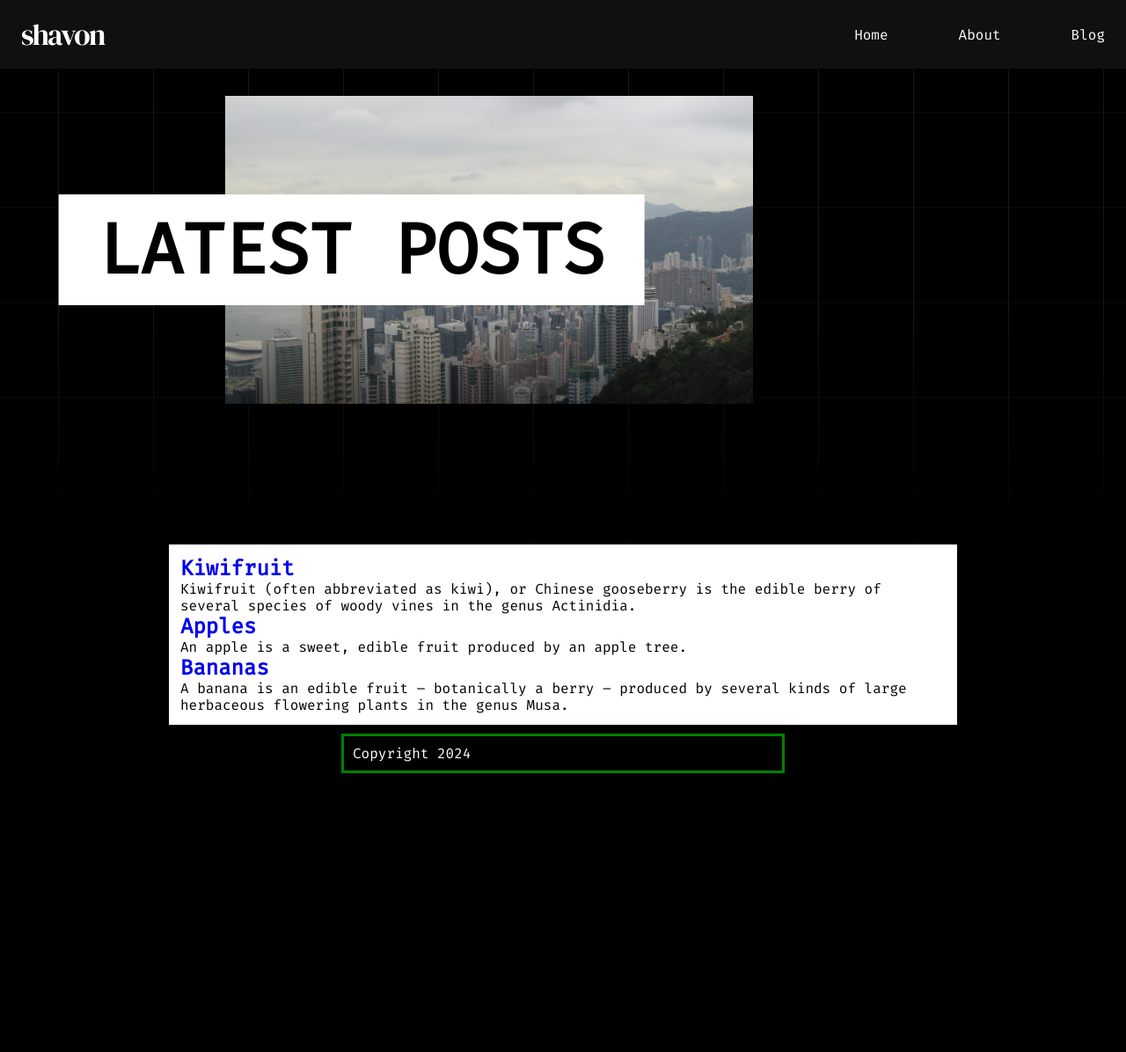
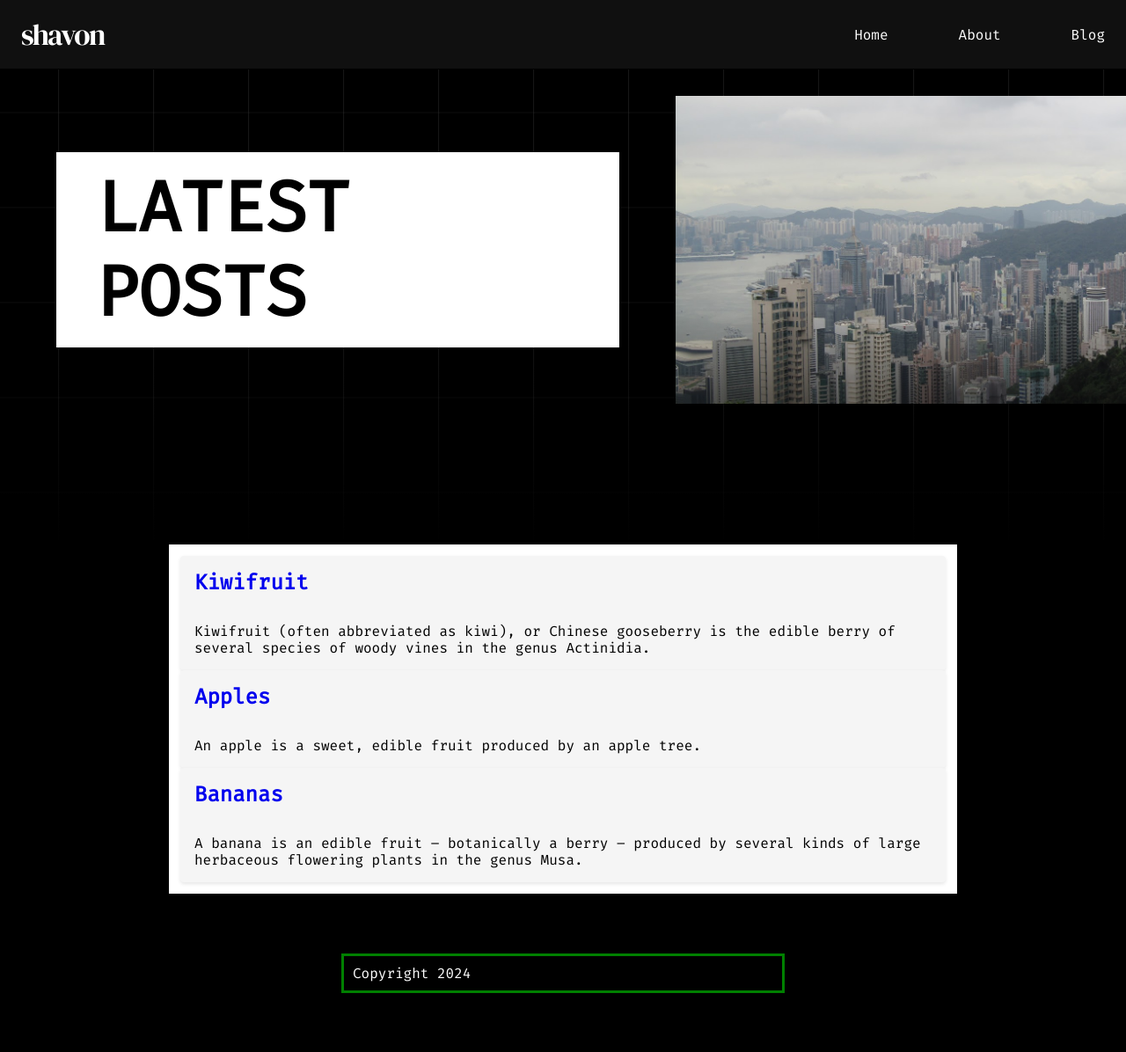
Before and after one commit to snand5/snand5.github.io, a Jekyll site: the page built from blog.html, in a window 1280 px wide. Shown: the whole page at 88% size. Built offline with Jekyll 4.4.1, drawn with Linux system fonts in a browser that asks for light colours; before the commit the page ends 1004 px from its top, so only the background shows below that.

Commit message:
css grid testing

```diff
--- a/_sass/main.scss
+++ b/_sass/main.scss
@@ -141,21 +141,21 @@ a {
         transform: translateY(-8px) rotate(-45deg);
     }
 }
-
+// Main title section
 .maintitle {
-    background-image: url("/assets/images/img01.jpg");
-    height: 60%;
+    display: grid;
+    grid-template-areas:
+      "title img";
+    height: 60vh; /* Using viewport units for height */
     width: 100%;
     position: sticky;
-    background-position: center;
+    background-image: url("/assets/images/img01.jpg");
+    background-position: center center;
     background-size: cover;
-    background-position: center center;
     z-index: 0;
-  }
 
-
-.maintitle:after {
-    content: '';
+    &:after {
+      content: "";
       position: absolute;
       top: 0;
       left: 0;
@@ -163,48 +163,95 @@ a {
       bottom: 0;
       background: linear-gradient(to bottom, transparent 50%, black 100%);
     }
+  }
 
-  .maincontent
-  {margin: auto;width: 70%;border: 3px solid #fff;padding: 10px;background-color: #fff;color: #000;}
+  // Main content section
+  .maincontent {
+    display: grid; /* No explicit grid definition needed */
+    margin: auto;
+    width: 70%;
+    border: 3px solid #fff;
+    padding: 10px;
+    background-color: #fff;
+    color: #000;
+  }
 
-  .footercontent
-  {margin: auto;width: 40%;border: 3px solid green;padding: 10px;bottom:0;}
+  // Footer content section
+  .footercontent {
+    display: grid; /* No explicit grid definition needed */
+    margin: auto;
+    width: 40%;
+    border: 3px solid green;
+    padding: 10px;
+    bottom: 0;
+  }
 
-  footer{
+  // Footer section
+  footer {
+    display: grid; /* No explicit grid definition needed */
     background-color: #000;
-    height:20%;
+    height: 20vh; /* Using viewport units for height */
     color: #fff;
     padding: 10px;
-    bottom:0;
   }
 
-  .popouttitle
-  {
+  // Popout title
+  .popouttitle {
+    grid-area: title;
     padding: 15px 45px;
     background-color: #fff;
-    text-transform: uppercase;
     color: #000;
     text-transform: uppercase;
     font-size: 5rem;
     position: absolute;
     top: 38%;
-    transform:translate(10%,-50%);
-    display: flexbox;
+    transform: translate(10%, -50%);
+    display: flex;
     z-index: 1;
   }
-.mainimg{
+
+  // Main image
+  .mainimg {
+    grid-area: img;
     padding: 60px;
     width: 600px;
-    height:350px;
+    height: 350px;
     background-color: #fff;
     position: absolute;
     top: 38%;
-    transform:translate(0,-50%);
-    left:20%;
-    display: flexbox;
+    transform: translate(0, -50%);
+    left: 20%;
+    display: flex;
     z-index: 0;
     background-image: url("/assets/images/img02.jpg");
-    background-position: center;
+    background-position: center center;
     background-size: cover;
-    background-position: center center;
   }
+
+// Adjust gaps and margins as needed
+.post-grid {
+    gap: 16px;
+  }
+
+  // Add subtle elevation to card content
+  .post-card h2,
+  .post-card p {
+    padding: 16px;
+  }
+
+
+  .post-card {
+    background-color: #f5f5f5;
+    border-radius: 4px; /* Add rounded corners */
+    box-shadow: 0px 2px 4px rgba(0, 0, 0, 0.1); /* Add subtle shadow */
+    transition: transform 0.2s ease-in-out; /* Add hover effect */
+
+    &:hover {
+      transform: translateY(-2px);
+    }
+  }
+
+
+  .post-card h2 {
+    margin-top: 0;
+  }
--- a/blog.html
+++ b/blog.html
@@ -3,11 +3,11 @@ layout: default
 title: Latest Posts
 ---
 
-<ul>
+<div class="post-grid">
   {% for post in site.posts %}
-    <li>
+    <div class="post-card">
       <h2><a href="{{ post.url }}">{{ post.title }}</a></h2>
       {{ post.excerpt }}
-    </li>
+    </div>
   {% endfor %}
-</ul>
+</div>
```
Also changed, not shown: 4 other files. Lines whose indentation alone changed are shown as unchanged.
